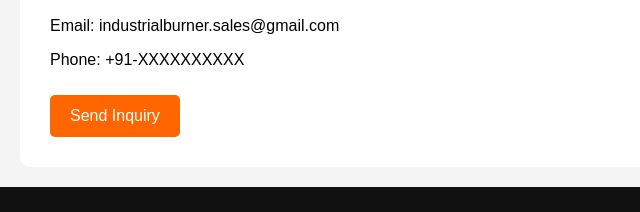
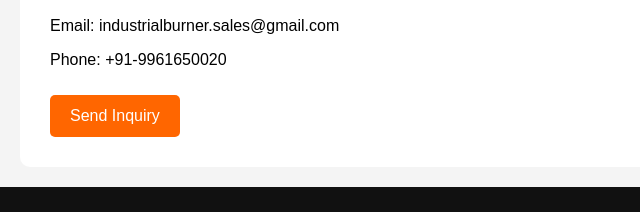
Before and after one commit to industrialburner/industrial-burners, a plain HTML site: page index.html in a window 1280 px wide. Shown: the part 1058-1270 px from the top of the page, 0-640 px from the left. Drawn offline with Linux system fonts and the light colour scheme.

Commit message:
Update index.html

```diff
--- a/index.html
+++ b/index.html
@@ -129,7 +129,7 @@ footer {
 <section>
     <h2>Contact Us</h2>
     <p>Email: industrialburner.sales@gmail.com</p>
-    <p>Phone: +91-XXXXXXXXXX</p>
+    <p>Phone: +91-9961650020</p>
     <a class="btn" href="mailto:industrialburner.sales@gmail.com">Send Inquiry</a>
 </section>
 
```
